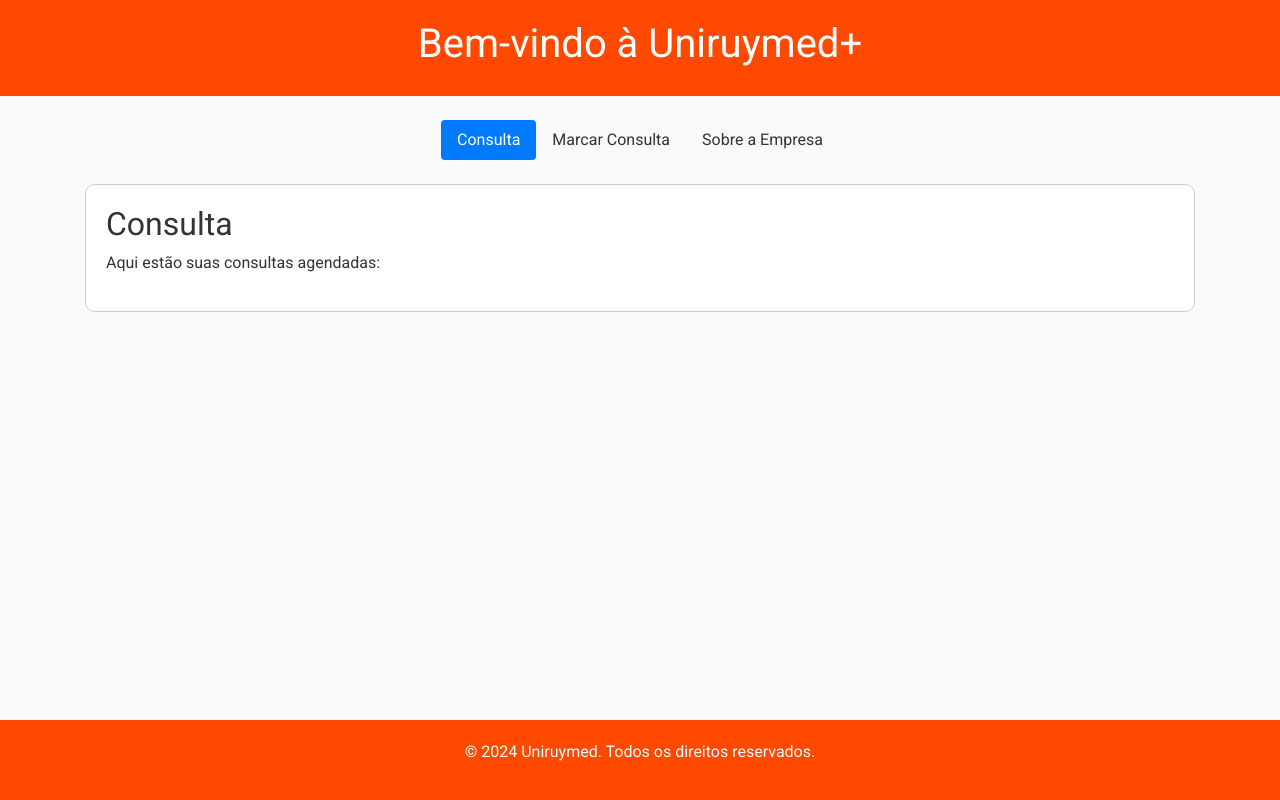
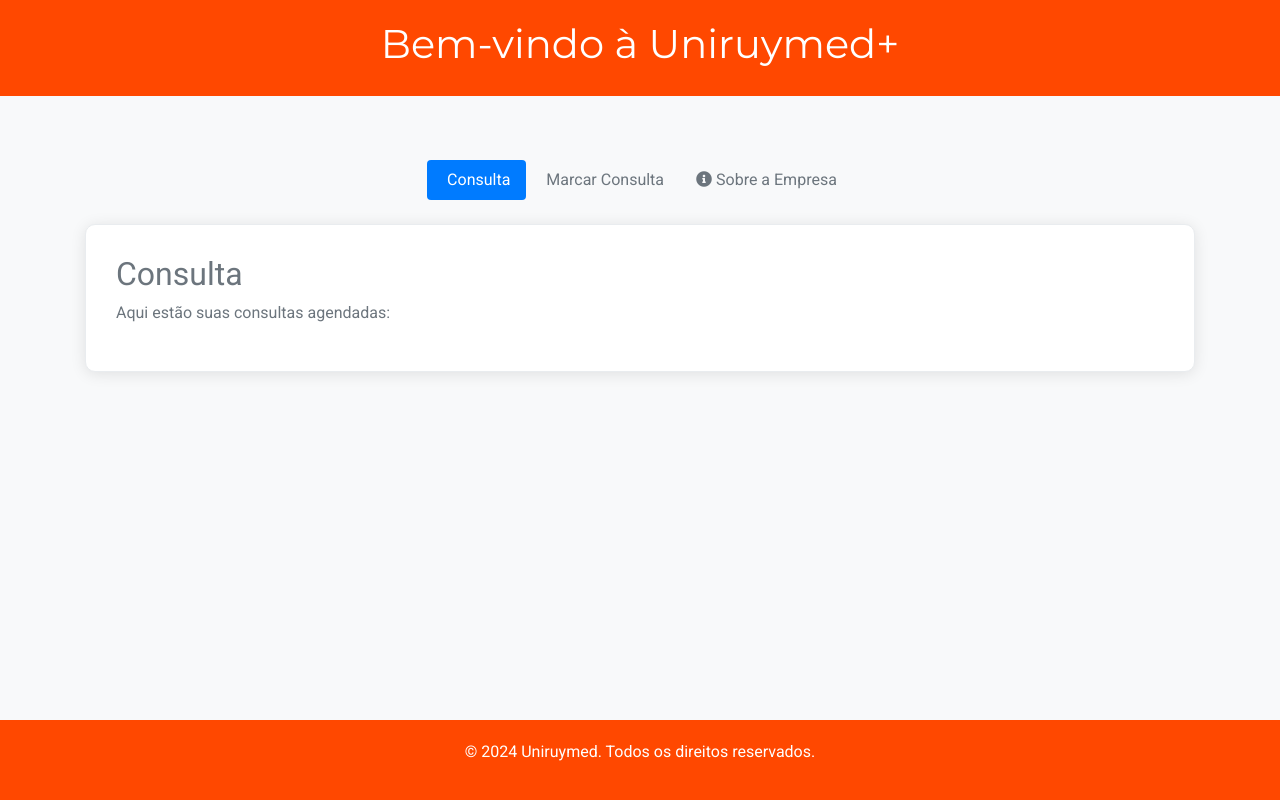
Before and after one commit to krovtv/Front-end-Clinica-medica, a Flask app: page /home in a window 1280 px wide. Run offline with Flask 3, Linux system fonts and the light colour scheme; some libraries are stand-ins or nearby versions.

Commit message:
Update home.html

```diff
--- a/templates/home.html
+++ b/templates/home.html
@@ -5,39 +5,106 @@
     <meta name="viewport" content="width=device-width, initial-scale=1.0">
     <title>Painel de Controle - Clínica Hospitalar</title>
     <link href="https://stackpath.bootstrapcdn.com/bootstrap/4.5.2/css/bootstrap.min.css" rel="stylesheet">
-    <link href="https://fonts.googleapis.com/css2?family=Roboto:wght@300;400;700&display=swap" rel="stylesheet">
+    <link href="https://cdnjs.cloudflare.com/ajax/libs/font-awesome/5.15.1/css/all.min.css" rel="stylesheet">
+    <link href="https://fonts.googleapis.com/css2?family=Roboto:wght@300;400;700&family=Montserrat:wght@400;700&family=Open+Sans:wght@400;600&display=swap" rel="stylesheet">
     <style>
+        :root {
+            --main-bg-color: #f8f9fa;
+            --primary-color: #ff4800; /* Laranja mantido */
+            --secondary-color: #6c757d;
+            --header-bg-color: #ff4800; /* Laranja mantido */
+        }
+
         body {
-            font-family: 'Roboto', sans-serif;
-            background-color: #f8f9fa;
-            color: #333;
+            font-family: 'Roboto', 'Open Sans', sans-serif;
+            background-color: var(--main-bg-color);
+            color: var(--secondary-color);
             display: flex;
             flex-direction: column;
             min-height: 100vh;
+            margin: 0;
+            padding: 0;
         }
+
         .header {
-            background-color: #ff4800;
+            background-color: var(--header-bg-color);
             color: white;
             padding: 20px;
             text-align: center;
         }
+
+        .header h1 {
+            font-family: 'Montserrat', sans-serif;
+        }
+
         .nav-link {
-            color: #333;
+            color: var(--secondary-color);
+            transition: color 0.3s, background-color 0.3s;
         }
+
+        .nav-link.active {
+            background-color: var(--primary-color);
+            color: white !important;
+        }
+
+        .nav-link:hover {
+            color: var(--primary-color);
+            text-decoration: none;
+        }
+
         .section {
-            padding: 20px;
-            border: 1px solid #ccc;
+            padding: 30px;
+            border: 1px solid #e9ecef;
             border-radius: 10px;
             background: white;
-            margin-bottom: 20px;
-            flex: 1;
+            margin: 20px 0;
+            box-shadow: 0 2px 15px rgba(0,0,0,0.1);
+            transition: all 0.3s ease;
         }
+
+        .section.show {
+            animation: fadeIn 0.5s;
+        }
+
+        @keyframes fadeIn {
+            from { opacity: 0; }
+            to { opacity: 1; }
+        }
+
         footer {
-            background-color: #ff4800;
+            background-color: var(--header-bg-color);
             color: white;
             padding: 20px 0;
             text-align: center;
             margin-top: auto;
+        }
+
+        .btn-primary {
+            background-color: var(--primary-color);
+            border: none;
+        }
+
+        .btn-primary:hover {
+            background-color: #e73d00; /* Tonalidade mais escura do laranja */
+        }
+
+        .container {
+            padding-top: 40px;
+        }
+
+        @media (max-width: 768px) {
+            .header h1 {
+                font-size: 1.5em;
+            }
+            .nav {
+                flex-direction: column;
+            }
+            .nav-link {
+                text-align: center;
+            }
+            .section {
+                padding: 15px;
+            }
         }
     </style>
 </head>
@@ -48,9 +115,9 @@
 
     <div class="container mt-4">
         <nav class="nav nav-pills justify-content-center mb-4">
-            <a class="nav-link active" id="consultaTab" href="#">Consulta</a>
-            <a class="nav-link" id="marcarConsultaTab" href="#">Marcar Consulta</a>
-            <a class="nav-link" id="sobreEmpresaTab" href="#">Sobre a Empresa</a>
+            <a class="nav-link active" id="consultaTab" href="#"><i class="fa fa-calendar-check-o"></i> Consulta</a>
+            <a class="nav-link" id="marcarConsultaTab" href="#"><i class="fa fa-calendar-plus-o"></i> Marcar Consulta</a>
+            <a class="nav-link" id="sobreEmpresaTab" href="#"><i class="fa fa-info-circle"></i> Sobre a Empresa</a>
         </nav>
 
         <div class="section" id="consultaSection">
@@ -96,17 +163,17 @@
     <script src="https://code.jquery.com/jquery-3.5.1.min.js"></script>
     <script>
         $(document).ready(function() {
+            let protocolos = [];
+
             $('.nav-link').on('click', function(e) {
                 e.preventDefault();
                 $('.nav-link').removeClass('active');
                 $(this).addClass('active');
 
                 const idAlvo = $(this).attr('id').replace('Tab', 'Section');
-                $('.section').hide();
-                $('#' + idAlvo).show();
+                $('.section').hide().removeClass('show');
+                $('#' + idAlvo).fadeIn().addClass('show');
             });
-
-            let protocolos = [];
 
             $('#scheduleForm').on('submit', function(e) {
                 e.preventDefault();
```
